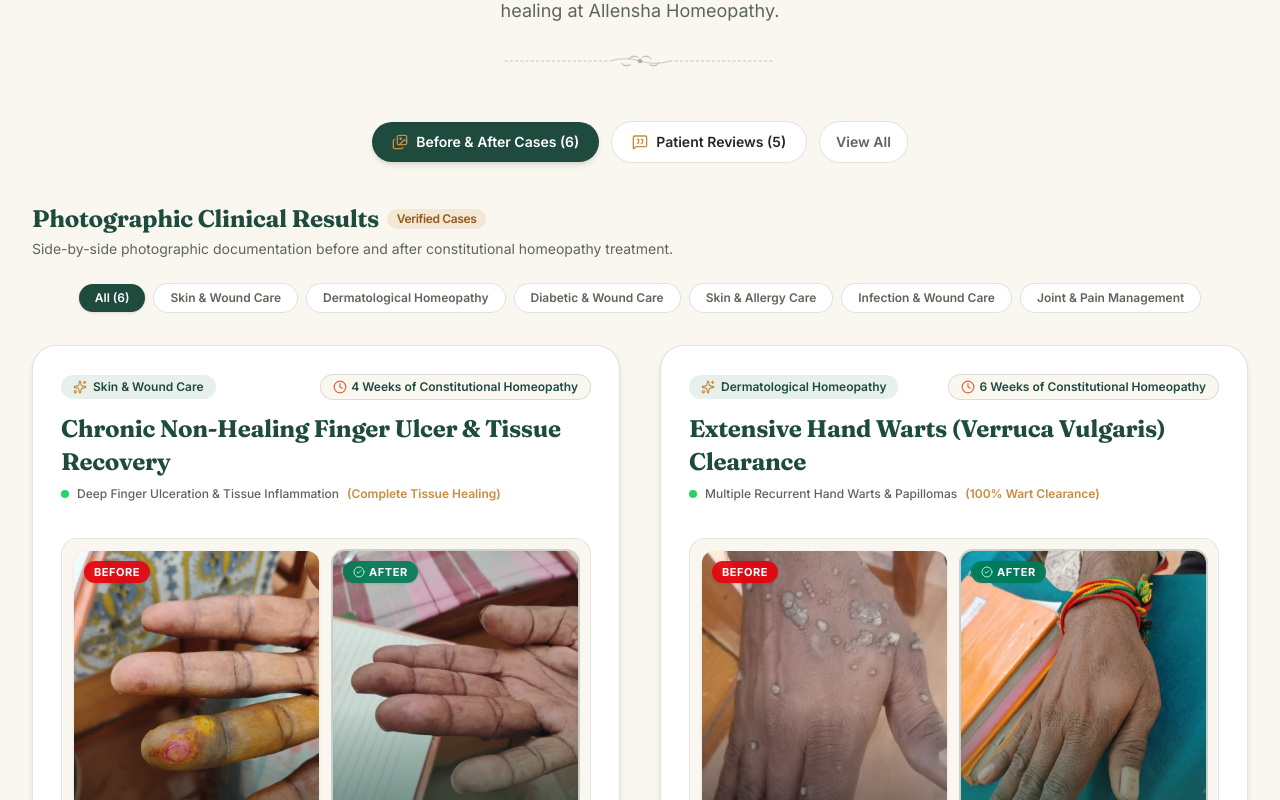
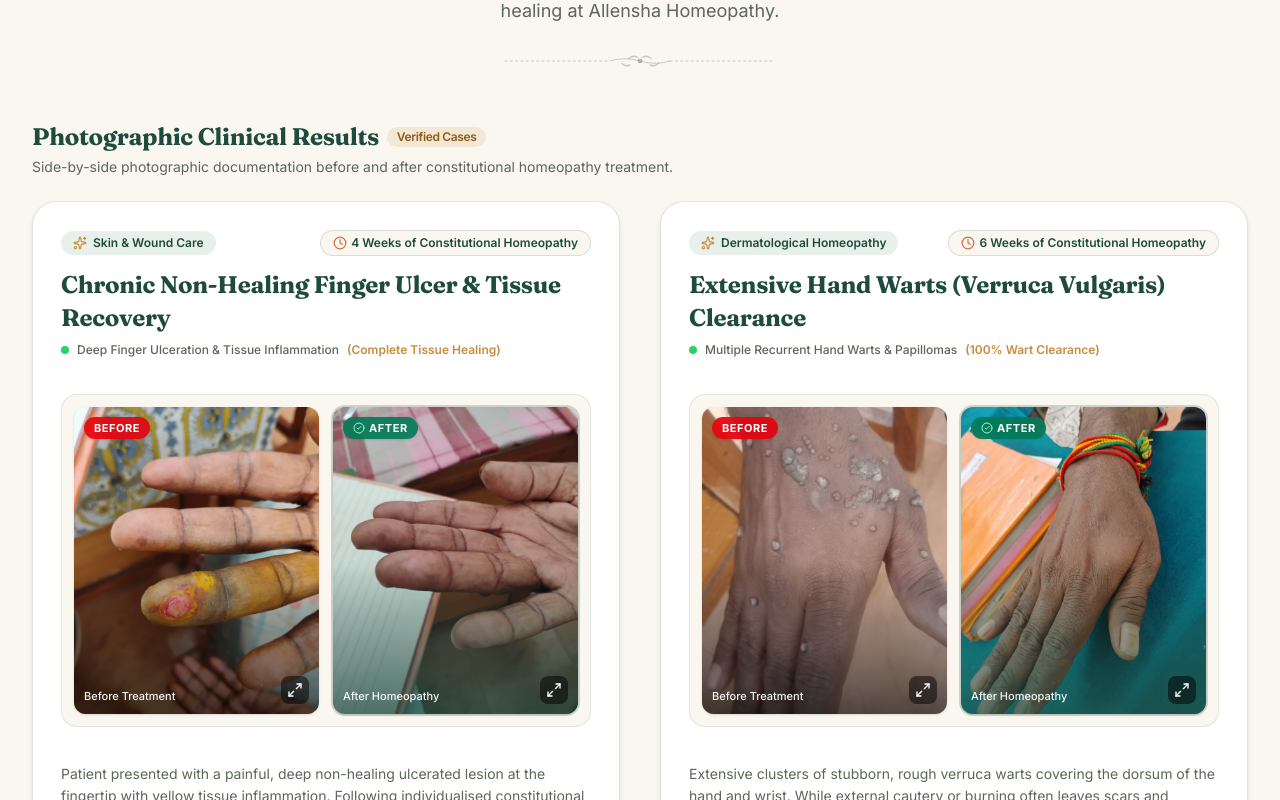
Before and after one commit to praveenkumars10/homeopathy, a Next.js app: page / in a window 1280 px wide. Shown: the part 5600-6400 px from the top of the page. Built offline with nearby package versions, Linux system fonts and the light colour scheme.

Commit message:
Remove filter tabs and category options from testimonials and before-after showcase

```diff
--- a/src/components/BeforeAfterShowcase.tsx
+++ b/src/components/BeforeAfterShowcase.tsx
@@ -17,7 +17,6 @@ import {
 } from "lucide-react";
 
 export function BeforeAfterShowcase() {
-  const [selectedCategory, setSelectedCategory] = useState<string>("All");
   const [selectedBeforeMap, setSelectedBeforeMap] = useState<Record<string, string>>({});
   const [activeModalImage, setActiveModalImage] = useState<{
     src: string;
@@ -25,14 +24,6 @@ export function BeforeAfterShowcase() {
     label: string;
     caseTitle: string;
   } | null>(null);
-
-  // Derive unique categories
-  const categories = ["All", ...Array.from(new Set(CLINICAL_CASES.map((c) => c.category)))];
-
-  const filteredCases =
-    selectedCategory === "All"
-      ? CLINICAL_CASES
-      : CLINICAL_CASES.filter((c) => c.category === selectedCategory);
 
   const getActiveBeforeImage = (caseItem: ClinicalCase) => {
     return selectedBeforeMap[caseItem.id] || caseItem.beforeImage;
@@ -44,24 +35,6 @@ export function BeforeAfterShowcase() {
 
   return (
     <div className="space-y-8">
-      {/* Category Filter Pills */}
-      <div className="flex items-center justify-center gap-2 flex-wrap">
-        {categories.map((cat) => (
-          <button
-            key={cat}
-            type="button"
-            onClick={() => setSelectedCategory(cat)}
-            className={`px-4 py-1.5 rounded-full text-xs font-semibold transition-all ${
-              selectedCategory === cat
-                ? "bg-[#1F4B3F] text-white shadow-sm"
-                : "bg-white text-[#5C6659] border border-[#1F4B3F]/15 hover:bg-[#E8F0EB] hover:text-[#1F4B3F]"
-            }`}
-          >
-            {cat} {cat === "All" && `(${CLINICAL_CASES.length})`}
-          </button>
-        ))}
-      </div>
-
       {/* Case Studies Grid */}
       <motion.div
         variants={staggerContainer}
@@ -70,7 +43,7 @@ export function BeforeAfterShowcase() {
         viewport={{ once: true, margin: "-50px" }}
         className="grid grid-cols-1 lg:grid-cols-2 gap-8 lg:gap-10"
       >
-        {filteredCases.map((caseItem) => {
+        {CLINICAL_CASES.map((caseItem) => {
           const currentBefore = getActiveBeforeImage(caseItem);
           const hasMultipleBefore = caseItem.beforeImages && caseItem.beforeImages.length > 1;
 
--- a/src/components/Testimonials.tsx
+++ b/src/components/Testimonials.tsx
@@ -1,24 +1,20 @@
 "use client";
 
-import React, { useState } from "react";
-import { TESTIMONIALS, CLINICAL_CASES } from "@/lib/constants";
-import { motion, AnimatePresence } from "framer-motion";
+import React from "react";
+import { TESTIMONIALS } from "@/lib/constants";
+import { motion } from "framer-motion";
 import { fadeInUp, staggerContainer } from "@/lib/animations";
 import {
   Star,
   Quote,
   CheckCircle2,
   ShieldAlert,
-  Images,
-  MessageSquareQuote,
   Sparkles,
 } from "lucide-react";
 import { SectionDivider } from "./ui/SectionDivider";
 import { BeforeAfterShowcase } from "./BeforeAfterShowcase";
 
 export function Testimonials() {
-  const [activeTab, setActiveTab] = useState<"cases" | "reviews" | "all">("cases");
-
   return (
     <section id="testimonials" className="py-16 md:py-24 bg-[#FAF7F0] relative">
       <div className="max-w-7xl mx-auto px-4 sm:px-6 lg:px-8">
@@ -41,49 +37,7 @@ export function Testimonials() {
           <SectionDivider variant="botanical" className="my-2" />
         </div>
 
-        {/* Interactive View Filter Tabs */}
-        <div className="flex items-center justify-center gap-2 sm:gap-3 mb-10 flex-wrap">
-          <button
-            type="button"
-            onClick={() => setActiveTab("cases")}
-            className={`inline-flex items-center gap-2 px-5 py-2.5 rounded-full text-xs sm:text-sm font-semibold transition-all ${
-              activeTab === "cases"
-                ? "bg-[#1F4B3F] text-white shadow-md"
-                : "bg-white text-[#23291F] border border-[#1F4B3F]/15 hover:bg-[#E8F0EB]"
-            }`}
-          >
-            <Images className="w-4 h-4 text-[#C98B3E]" />
-            <span>Before & After Cases ({CLINICAL_CASES.length})</span>
-          </button>
-
-          <button
-            type="button"
-            onClick={() => setActiveTab("reviews")}
-            className={`inline-flex items-center gap-2 px-5 py-2.5 rounded-full text-xs sm:text-sm font-semibold transition-all ${
-              activeTab === "reviews"
-                ? "bg-[#1F4B3F] text-white shadow-md"
-                : "bg-white text-[#23291F] border border-[#1F4B3F]/15 hover:bg-[#E8F0EB]"
-            }`}
-          >
-            <MessageSquareQuote className="w-4 h-4 text-[#C98B3E]" />
-            <span>Patient Reviews ({TESTIMONIALS.length})</span>
-          </button>
-
-          <button
-            type="button"
-            onClick={() => setActiveTab("all")}
-            className={`inline-flex items-center gap-2 px-4 py-2.5 rounded-full text-xs sm:text-sm font-semibold transition-all ${
-              activeTab === "all"
-                ? "bg-[#1F4B3F] text-white shadow-md"
-                : "bg-white text-[#5C6659] border border-[#1F4B3F]/15 hover:bg-[#E8F0EB]"
-            }`}
-          >
-            <span>View All</span>
-          </button>
-        </div>
-
         {/* Section 1: Clinical Before & After Cases */}
-        {(activeTab === "cases" || activeTab === "all") && (
         <div className="mb-14">
           <div className="flex items-center justify-between mb-6">
             <div>
@@ -101,12 +55,9 @@ export function Testimonials() {
 
           <BeforeAfterShowcase />
         </div>
-        )}
 
         {/* Section 2: Patient Written Reviews */}
-        {(activeTab === "reviews" || activeTab === "all") && (
-          <div className={activeTab === "all" ? "pt-10 border-t border-[#1F4B3F]/15" : ""}>
-            {activeTab === "all" && (
+        <div className="pt-10 border-t border-[#1F4B3F]/15">
           <div className="mb-6">
             <h3 className="font-serif font-bold text-2xl text-[#1F4B3F]">
               Written Patient Testimonials
@@ -115,7 +66,6 @@ export function Testimonials() {
               In-depth experiences of patients undergoing constitutional care.
             </p>
           </div>
-            )}
 
             <motion.div
               variants={staggerContainer}
@@ -166,7 +116,6 @@ export function Testimonials() {
               ))}
             </motion.div>
           </div>
-        )}
 
         {/* Regulatory Healthcare Compliance Disclaimer Note */}
         <div className="mt-12 p-4 rounded-xl bg-[#E8F0EB]/50 border border-[#1F4B3F]/10 max-w-2xl mx-auto flex items-start gap-3 text-xs text-[#5C6659]">
```
Lines whose indentation alone changed are shown as unchanged.
